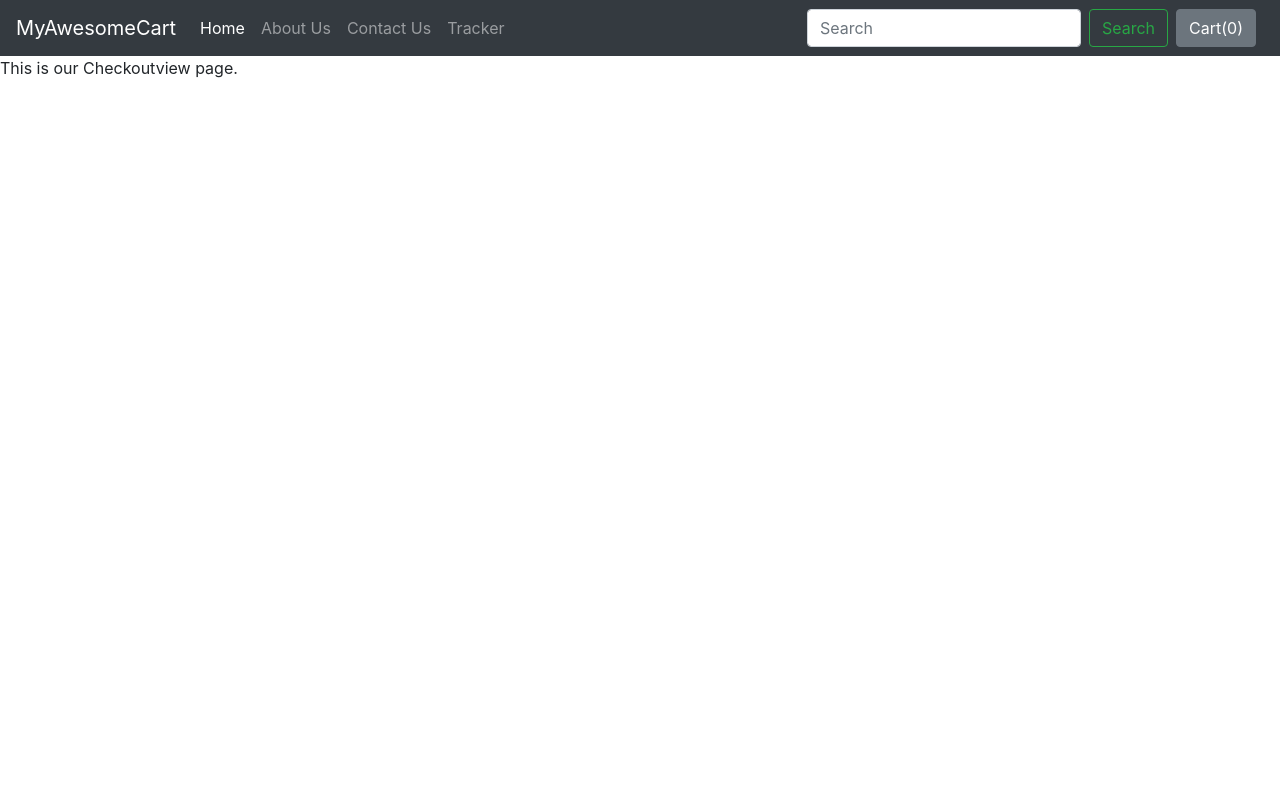
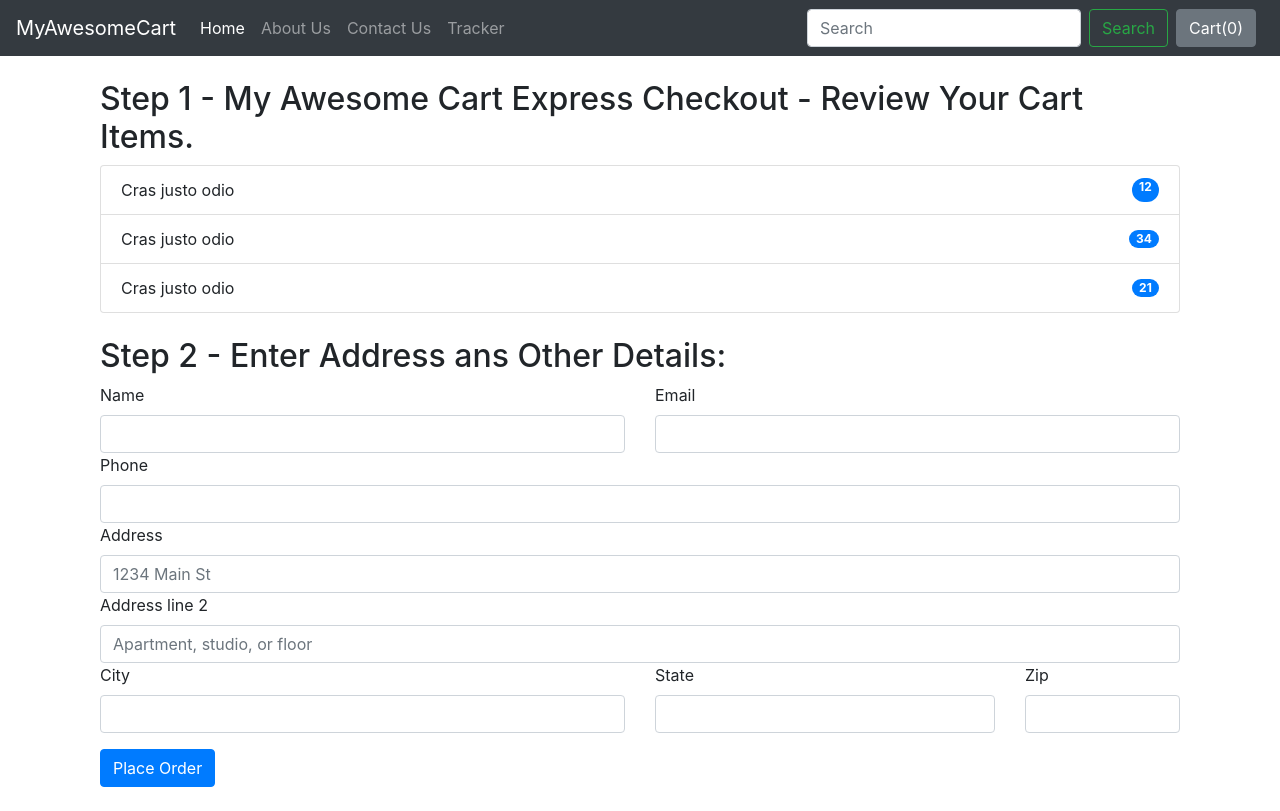
Before and after one commit to Aanchal-kumari-R/Django_Ecommerce, a Django app: page /shop/checkout/ in a window 1280 px wide. Before the commit the page ends 78 px from the top, so only its background shows below. Run offline with Django 5.2, Linux system fonts and the light colour scheme; some libraries are stand-ins or nearby versions.

Commit message:
Creating Checkout page

```diff
--- a/Shop/templates/shop/checkout.html
+++ b/Shop/templates/shop/checkout.html
@@ -2,4 +2,65 @@
 
 {% block title %} Checkout - My Awesome Cart {% endblock %}
 
-{% block body %} This is our Checkoutview page.{% endblock %}
+{% block body %}
+<div class="container">
+    <div class="col my-4">
+    <h2>Step 1 - My Awesome Cart Express Checkout - Review Your Cart Items.</h2>
+    <div id="items">
+        <ul class = 'list-group'>
+            <li class='list-group-item d-flex justify-content-between aling-items-center'>Cras justo odio
+                <span class="badge badge-primary badge-pill">12</span>
+            </li>
+            <li class='list-group-item d-flex justify-content-between align-items-center'>Cras justo odio
+                <span class="badge badge-primary badge-pill">34</span>
+            </li>
+            <li class='list-group-item d-flex justify-content-between align-items-center'>Cras justo odio
+                <span class= "badge badge-primary badge-pill">21</span>
+            </li>
+        </ul>
+    </div>
+</div>
+<div class="col my-4">
+    <h2>Step 2 - Enter Address ans Other Details:</h2>
+    <form class="row g-3">
+        <div class="col-md-6">
+            <label for="inputName" class="form-label">Name</label>
+            <input type="name" class="form-control" id="inputName">
+          </div>
+        <div class="col-md-6">
+          <label for="inputEmail4" class="form-label">Email</label>
+          <input type="email" class="form-control" id="inputEmail4">
+        </div>
+        <div class="col-md-12">
+            <label for="inputPhone" class="form-label">Phone</label>
+            <input type="tel" class="form-control" id="inputPhone">
+          </div>
+        <div class="col-12">
+          <label for="inputAddress" class="form-label">Address</label>
+          <input type="text" class="form-control" id="inputAddress" placeholder="1234 Main St">
+        </div>
+        <div class="col-12">
+          <label for="inputAddress2" class="form-label">Address line 2</label>
+          <input type="text" class="form-control" id="inputAddress2" placeholder="Apartment, studio, or floor">
+        </div>
+        <div class="col-md-6">
+          <label for="inputCity" class="form-label">City</label>
+          <input type="text" class="form-control" id="inputCity">
+        </div>
+        <div class=" form-group col-md-4">
+          <label for="inputState" class="form-label">State</label>
+          <input type="text" class="form-control" id="inputState">
+        </div>
+        <div class="col-md-2">
+          <label for="inputZip" class="form-label">Zip</label>
+          <input type="text" class="form-control" id="inputZip">
+        </div>
+        <div class="col-12">
+          <button type="submit" class="btn btn-primary">Place Order</button>
+        </div>
+      </form>
+</div>
+
+</div>
+
+{% endblock %}
```
